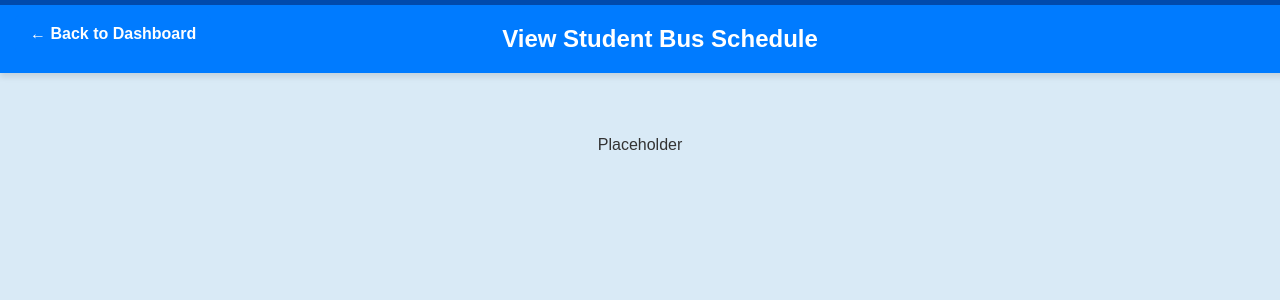
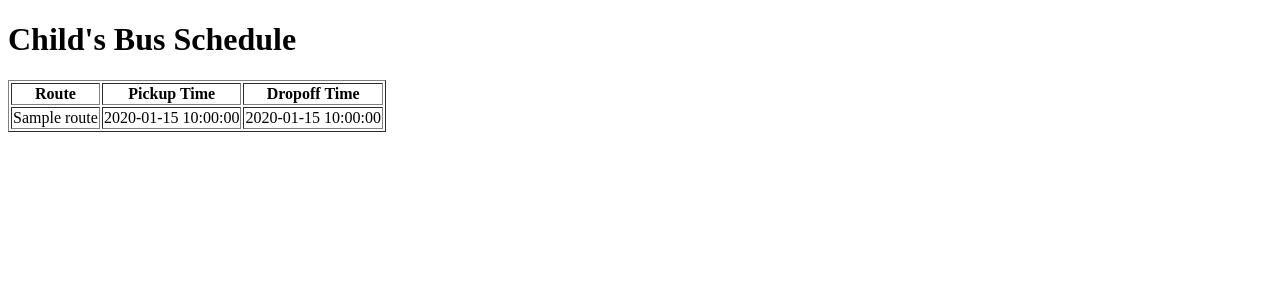
Before and after one commit to dkaplan492/CS492-Group3-Project, a Flask app: template src/templates/parent/parent_bus_schedule.html in a window 1280 px wide. Shown: the top 300 px of the page. Run offline with Flask 3, Linux system fonts and the light colour scheme; the template is opened without the code that fills it: most values are stand-ins (such as "Sample title", 1, 10 or a date in 2020).

Commit message:
Student and Parent Changes
Fixed Flask and MongoDB issues, updated student and parent views.

```diff
--- a/src/main.py
+++ b/src/main.py
@@ -521,3 +521,60 @@ def parent_view_student_grades():
     if verify_role('Parent'):
         return render_template('parent/parent_view_student_grades.html')
     return redirect(url_for('auth.home'))
+from flask import Flask, render_template, request, redirect, url_for, flash
+from pymongo import MongoClient
+
+app = Flask(__name__)
+app.secret_key = "supersecretkey"
+
+# Database connection
+client = MongoClient("mongodb://localhost:27017/")  # Update if needed
+db = client["school_management"]
+
+bus_schedule_collection = db["Bus_Schedule"]
+assignments_collection = db["Assignments"]
+attendance_collection = db["Attendance"]
+students_collection = db["Student_Profile"]
+parents_collection = db["Parent_Profile"]
+
+def get_student_id(parent_id):
+    """Helper function to get a student ID from a parent's ID."""
+    parent = parents_collection.find_one({"parent_id": parent_id})
+    return parent.get("student_id") if parent else None
+
+# Flask Routes
+
+@app.route("/student_bus_schedule")
+def student_bus_schedule():
+    student_id = "sample_student"  # Replace with session data
+    bus_schedule = list(bus_schedule_collection.find({"student_id": student_id}))
+    return render_template("student/student_bus_schedule.html", bus_schedule=bus_schedule)
+
+@app.route("/student_assignments_homework")
+def student_assignments_homework():
+    student_id = "sample_student"  # Replace with session data
+    assignments = list(assignments_collection.find({"student_id": student_id}))
+    return render_template("student/student_assignments_homework.html", assignments=assignments)
+
+@app.route("/parent_bus_schedule")
+def parent_bus_schedule():
+    parent_id = "sample_parent"  # Replace with session data
+    student_id = get_student_id(parent_id)
+    if not student_id:
+        flash("Student not found for this parent!", "danger")
+        return redirect(url_for("home"))
+    bus_schedule = list(bus_schedule_collection.find({"student_id": student_id}))
+    return render_template("parent/parent_bus_schedule.html", bus_schedule=bus_schedule)
+
+@app.route("/parent_attendance_records")
+def parent_attendance_records():
+    parent_id = "sample_parent"  # Replace with session data
+    student_id = get_student_id(parent_id)
+    if not student_id:
+        flash("Student not found for this parent!", "danger")
+        return redirect(url_for("home"))
+    attendance_records = list(attendance_collection.find({"student_id": student_id}))
+    return render_template("parent/parent_attendance_records.html", attendance_records=attendance_records)
+
+if __name__ == "__main__":
+    app.run(debug=True)
--- a/src/templates/parent/parent_bus_schedule.html
+++ b/src/templates/parent/parent_bus_schedule.html
@@ -1,72 +1,27 @@
 <!DOCTYPE html>
 <html lang="en">
 <head>
-    <meta charset="UTF-8">
-    <meta name="viewport" content="width=device-width, initial-scale=1.0">
-    <title>View Student Bus Schedule</title>
-    <link rel="stylesheet" href="/static/styles.css">
-    <script src="https://code.jquery.com/jquery-3.6.0.min.js"></script>
-    <style>
-        body {
-            font-family: Arial, sans-serif;
-            background-color: #d9eaf6;
-            color: #333;
-            margin: 0;
-            padding: 20px;
-        }
-        header {
-            background-color: #007BFF;
-            color: white;
-            padding: 20px;
-            text-align: center;
-            font-size: 24px;
-            font-weight: bold;
-            border-top: 5px solid #004aad;
-            width: 100vw;
-            position: fixed;
-            top: 0;
-            left: 0;
-            z-index: 1000;
-            margin: 0;
-            box-shadow: 0px 4px 6px rgba(0, 0, 0, 0.1);
-        }
-        .content {
-            margin-top: 100px;
-            padding-top: 100px;
-            display: flex;
-            justify-content: center;
-            gap: 40px;
-            max-width: 1200px;
-            margin: auto;
-        }
-
-        .back-button {
-            position: fixed;
-            top: 15px;
-            left: 15px;
-            background-color: #007BFF;
-            color: white;
-            padding: 10px 15px;
-            font-size: 16px;
-            font-weight: bold;
-            text-decoration: none;
-            border-radius: 5px;
-            transition: background 0.3s;
-            display: inline-block;
-            z-index: 1100;
-        }
-
-        .back-button:hover {
-            background-color: #0056b3;
-        }
-    </style>
+    <title>Bus Schedule</title>
 </head>
 <body>
-    <a href="{{ url_for('main.parent_dashboard') }}" class="back-button">&larr; Back to Dashboard</a>
-
-    <header>View Student Bus Schedule</header>
-    <div class="content">
-        <p>Placeholder</p>
-    </div>
+    <h1>Child's Bus Schedule</h1>
+    <table border="1">
+        <thead>
+            <tr>
+                <th>Route</th>
+                <th>Pickup Time</th>
+                <th>Dropoff Time</th>
+            </tr>
+        </thead>
+        <tbody>
+            {% for bus in bus_schedule %}
+            <tr>
+                <td>{{ bus.route }}</td>
+                <td>{{ bus.pickup_time }}</td>
+                <td>{{ bus.dropoff_time }}</td>
+            </tr>
+            {% endfor %}
+        </tbody>
+    </table>
 </body>
 </html>
```
Also changed, not shown: src/templates/parent/parent_attendance_records.html (+18 -65 lines), src/templates/student/student_assignments_homework.html (+19 -64 lines), src/templates/student/student_bus_schedule.html (+19 -64 lines).
